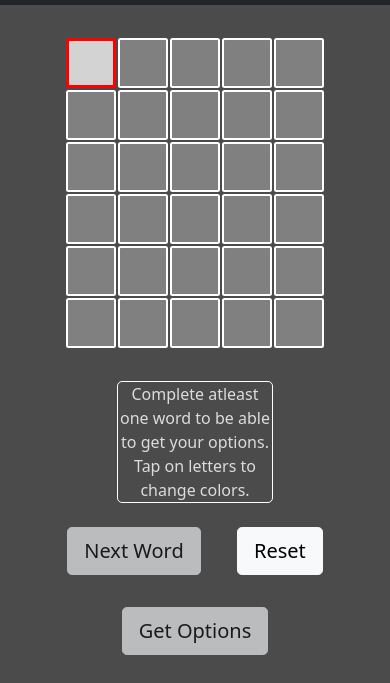
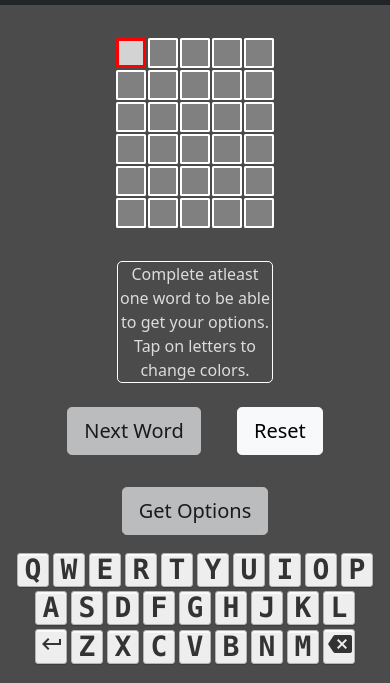
Before and after one commit to t2thomas/wordle-helper.github.io, a plain HTML site: page index.html in a window 390 px wide. Shown: the part 161-844 px from the top of the page. Drawn offline with nearby package versions, Linux system fonts and the light colour scheme.

Commit message:
keyboard functionality
The last version did not have keyboard functionality making it impossible to use the site on mobile.
This version adds keyboard functionality.

```diff
--- a/css/styles.css
+++ b/css/styles.css
@@ -1,6 +1,22 @@
 body {
   background-color: rgb(75, 75, 75);
 }
+
+kbd {
+    background-color: #eee;
+    border-radius: 3px;
+    border: 1px solid #b4b4b4;
+    box-shadow: 0 1px 1px rgba(0, 0, 0, .2), 0 2px 0 0 rgba(255, 255, 255, .7) inset;
+    color: #333;
+    display: inline-block;
+    font-size: 1.75em;
+    font-weight: 700;
+    line-height: 1;
+    padding: 2px 4px;
+    margin: 2px 2px;
+    width: 2rem;
+    white-space: nowrap;
+   }
 
 .answer-text {
   font-size: 2rem;
@@ -36,15 +52,15 @@ body {
 }
 
 .word-cell {
-  height: 50px;
-  width: 50px;
+  height: 30px;
+  width: 30px;
   color: black;
   border: 2px solid white;
   border-radius: 5%;
   margin: 0.25% 0.25% 0.25% 0.25%;
   text-align: center;
   vertical-align: bottom;
-  font-size: 2rem;
+  font-size: 1rem;
   display: inline-block;
 }
 
@@ -80,6 +96,10 @@ body {
   padding-left: 0;
   padding-right: 0;
   margin: 2rem 30% 0 30%;
+}
+
+#keyboard-container{
+  text-align: center;
 }
 
 #word-entry-container {
--- a/index.html
+++ b/index.html
@@ -5,6 +5,7 @@
   <meta charset="utf-8">
   <title>WORDLE WORD OPTIONS</title>
 
+  <link href="https://fonts.googleapis.com/icon?family=Material+Icons" rel="stylesheet">
   <link rel="stylesheet" href="https://cdnjs.cloudflare.com/ajax/libs/font-awesome/6.1.1/css/all.min.css" integrity="sha512-KfkfwYDsLkIlwQp6LFnl8zNdLGxu9YAA1QvwINks4PhcElQSvqcyVLLD9aMhXd13uQjoXtEKNosOWaZqXgel0g==" crossorigin="anonymous"
     referrerpolicy="no-referrer" />
   <link href="https://cdn.jsdelivr.net/npm/bootstrap@5.1.3/dist/css/bootstrap.min.css" rel="stylesheet" integrity="sha384-1BmE4kWBq78iYhFldvKuhfTAU6auU8tT94WrHftjDbrCEXSU1oBoqyl2QvZ6jIW3" crossorigin="anonymous">
@@ -47,7 +48,9 @@
     <!-- to be populated by javascript -->
   </div>
 
-  <div id="instruction-panel"> <!-- to be populated by javascript --> </div>
+  <div id="instruction-panel">
+    <!-- to be populated by javascript -->
+  </div>
 
   <div id="submit-panel">
     <div class="text-center">
@@ -61,6 +64,10 @@
         <button type="button" class="btn btn-secondary btn-lg btn-light submit-btn" id="get-options">Get Options</button>
       </span>
     </div>
+  </div>
+
+  <div id="keyboard-container">
+    <!-- to be populated by javascript -->
   </div>
 
   <div class="text-center">
@@ -77,13 +84,11 @@
     </div>
   </div>
 
-
-
-
   <script src="https://cdn.jsdelivr.net/npm/bootstrap@5.1.3/dist/js/bootstrap.bundle.min.js" integrity="sha384-ka7Sk0Gln4gmtz2MlQnikT1wXgYsOg+OMhuP+IlRH9sENBO0LRn5q+8nbTov4+1p" crossorigin="anonymous"></script>
   <script charset="utf-8" src="./scripts/wordle_guess_list.js"></script>
   <script charset="utf-8" src="./scripts/core.js"></script>
   <script charset="utf-8" src="./scripts/index.js"></script>
+  <script charset="utf-8" src="./scripts/keyboard.js"></script>
 </body>
 
 </html>
--- a/scripts/index.js
+++ b/scripts/index.js
@@ -15,6 +15,7 @@ window.addEventListener('load', function(event) {
 
   document.getElementById('instruction-panel').innerHTML = restingInstruction;
   createWordleCells();
+  drawKeyboard();
 });
 
 window.addEventListener('keydown', function(event) {
@@ -54,6 +55,7 @@ function isLetter(char) {
 };
 
 function handleKeystroke(char) {
+  /* This function is called by physical keyboard or virtual keyboard on a laptop, but by virtual keyboard on a mobile device */
   if ( isLetter(char) && (!endOfLineWaitingConfirmation) && (currentId<numCols*numRows) ) {
     char = char.toUpperCase();
     document.getElementById(currentId.toString()).innerText = char;
@@ -146,6 +148,7 @@ function cellStateOnClick(box) {
 };
 
 function dismissAnswersPanel(){
+  getNextWord();
   document.getElementById('answers-panel').style.display="none";
   //document.getElementById('answers-panel').classList.remove('visible');
   //document.getElementById('answers-panel').classList.add('invisible');
@@ -159,7 +162,10 @@ function getNextWord(){
     document.getElementById('next-word').disabled = true;
     document.getElementById('get-options').disabled = true;
     selectCurrentCell(currentId);
-  };
+  }
+  else{
+    document.getElementById('instruction-panel').classList.add('apply-shake');
+  }
 };
 
 function resetAll(){
--- /dev/null
+++ b/scripts/keyboard.js
@@ -0,0 +1,31 @@
+var keyboard = [ "QWERTYUIOP".split(""),
+                   "ASDFGHJKL".split(""),
+                   "ZXCVBNM".split("") ];
+keyboard[2].unshift("Enter");
+keyboard[2].push("Backspace") ;
+
+function drawKeyboard(){
+  whereToDraw = document.getElementById('keyboard-container');
+
+  for (var i = 0; i < keyboard.length; i++) {
+    for (var j = 0; j < keyboard[i].length; j++) {
+      let key = document.createElement("kbd");
+      key.classList.add('button');
+      key.setAttribute('id', keyboard[i][j]);
+      if(keyboard[i][j] == "Backspace"){
+        key.innerHTML = "<i class='material-icons'>backspace</i>"
+      }
+      else if(keyboard[i][j] == "Enter"){
+        key.innerHTML = "<i class='material-icons'>keyboard_return</i>"
+      }
+      else {
+        key.innerText = keyboard[i][j].toUpperCase();
+      }
+      key.onclick = function() {
+        handleKeystroke(key.id);
+      };
+      whereToDraw.appendChild(key);
+    }
+    whereToDraw.appendChild(document.createElement("br"));
+  }
+}
```
Also changed, not shown: 2 other files. Lines whose indentation alone changed are shown as unchanged.
